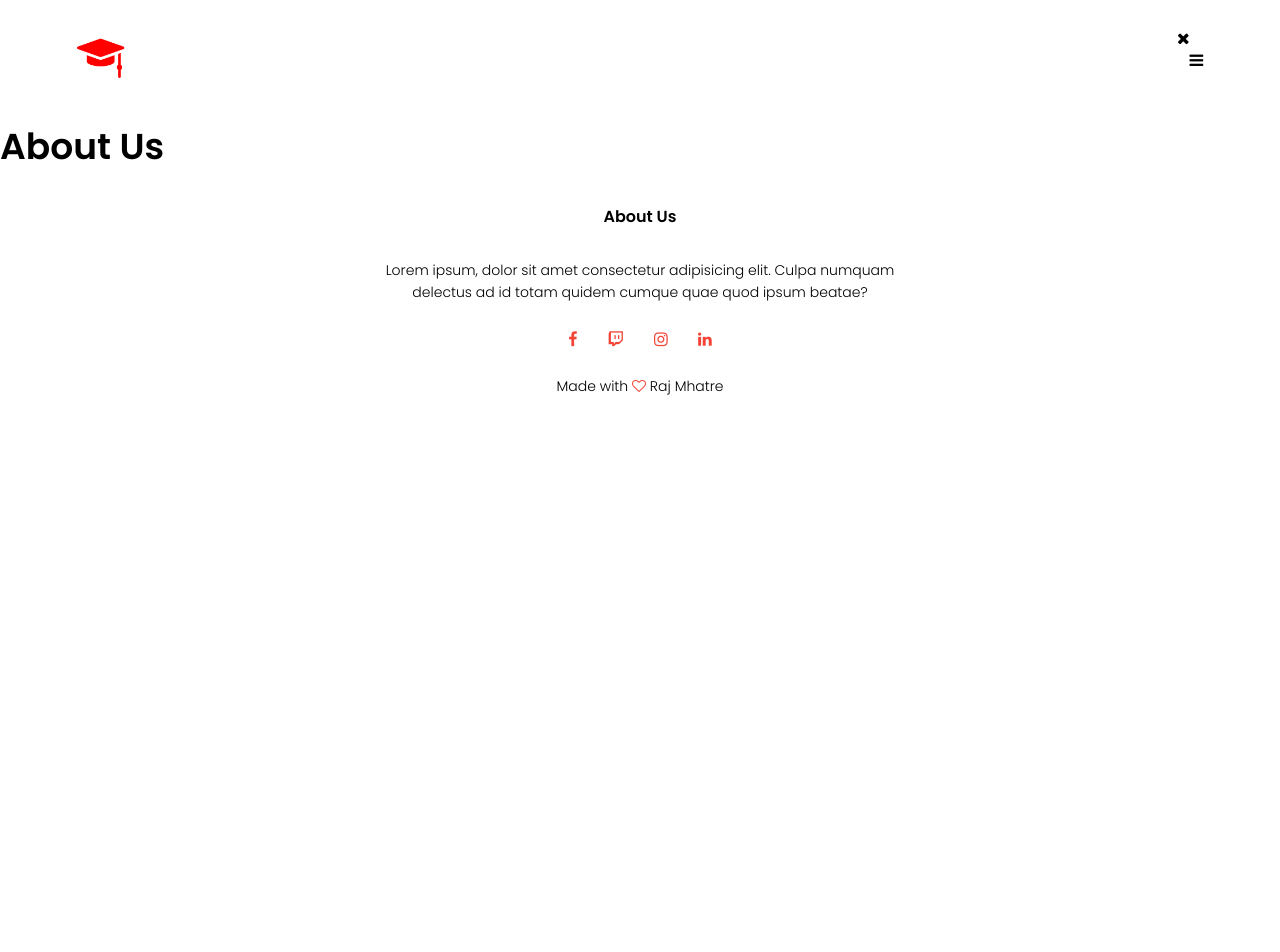
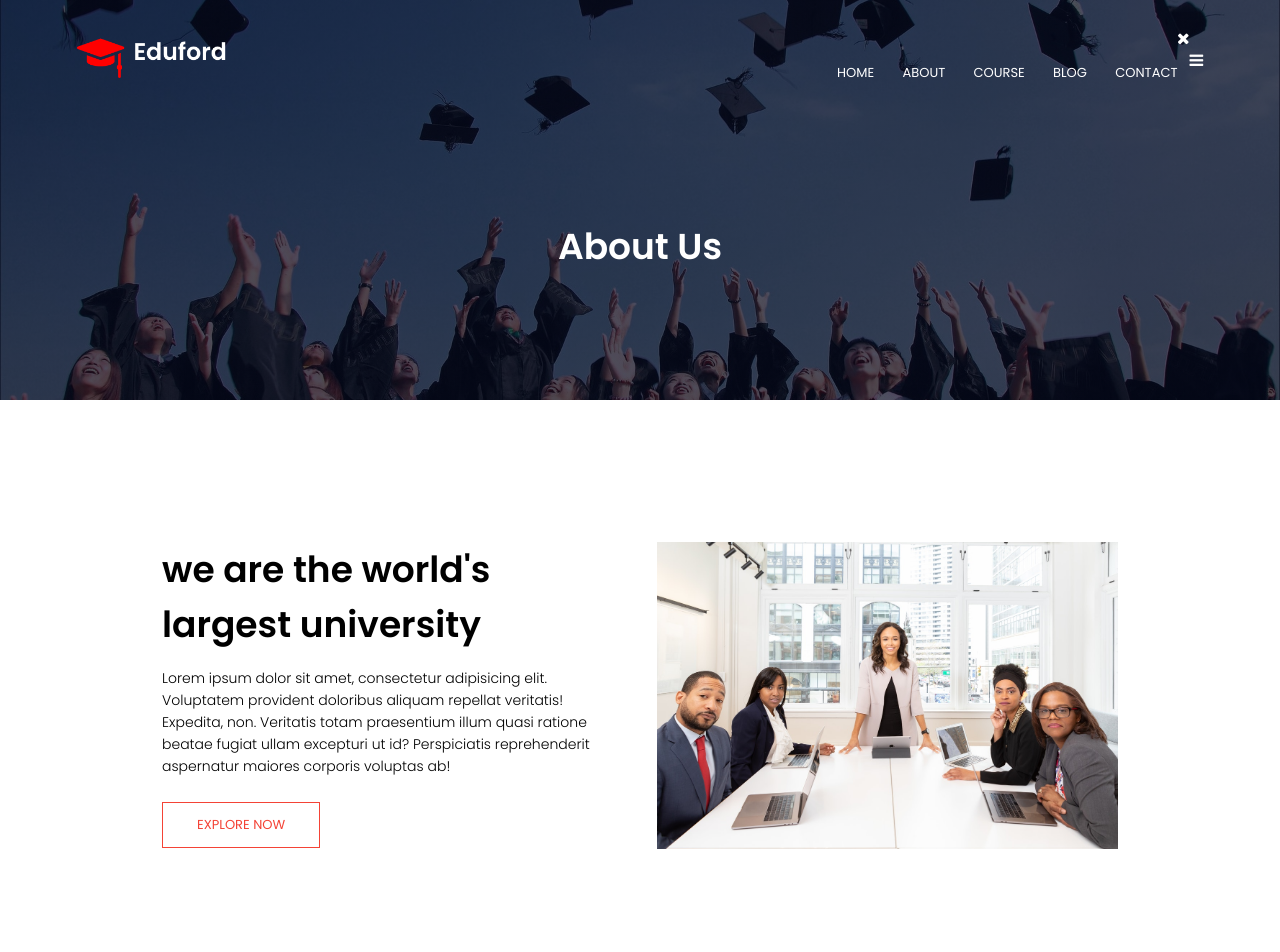
Before and after one commit to pool22110/Vanilla_site, a plain HTML site: page about.html in a window 1280 px wide. Shown: the top 952 px of the page. Before the commit the page ends 800 px from the top, so only its background shows below. Drawn offline with Linux system fonts and the light colour scheme.

Commit message:
completed About us pg an it's css

```diff
--- a/about.html
+++ b/about.html
@@ -37,14 +37,33 @@
       <h1>About Us</h1>
     </section>
 
+    <!-- about us content -->
 
+    <section class="about-us">
+      <div class="row">
+        <div class="about-col">
+          <h1>we are the world's largest university</h1>
+          <p>
+            Lorem ipsum dolor sit amet, consectetur adipisicing elit. Voluptatem
+            provident doloribus aliquam repellat veritatis! Expedita, non.
+            Veritatis totam praesentium illum quasi ratione beatae fugiat ullam
+            excepturi ut id? Perspiciatis reprehenderit aspernatur maiores
+            corporis voluptas ab!
+          </p>
+          <a href="" class="hero-btn red-btn">EXPLORE NOW</a>
+        </div>
+        <div class="about-col">
+            <img src="eduford_img/about.jpg" alt="">
+        </div>
+      </div>
+    </section>
 
     <!-- Footer---------------------- -->
     <section class="footer">
       <h4>About Us</h4>
       <p>
         Lorem ipsum, dolor sit amet consectetur adipisicing elit. Culpa numquam
-        <br>delectus ad id totam quidem cumque quae quod ipsum beatae?
+        <br />delectus ad id totam quidem cumque quae quod ipsum beatae?
       </p>
       <div class="icons">
         <i class="fa fa-facebook"></i>
@@ -52,8 +71,7 @@
         <i class="fa fa-instagram"></i>
         <i class="fa fa-linkedin"></i>
       </div>
-      <p>Made with  <i class="fa fa-heart-o"> </i> Raj Mhatre
-      </p>
+      <p>Made with <i class="fa fa-heart-o"> </i> Raj Mhatre</p>
     </section>
 
     <!-- JavaScript to Toggle menu -->
--- a/style.css
+++ b/style.css
@@ -367,3 +367,46 @@ h3{
 
 
 /* About us page------------------------------ */
+
+.sub-header{
+    height: 50vh;
+    width: 100%;
+    background-position: center;
+    background-size: cover;
+    background-image: linear-gradient(rgba(4,9,30,0.7),rgba(4,9,30,0.7)),url(eduford_img/background.jpg);
+    text-align: center;
+    color: white;
+}
+
+.sub-header h1{
+    margin-top: 100px;
+}
+
+.about-us{
+    width: 80%;
+    margin: auto;
+    padding-top: 80px;
+    padding-bottom: 30px;
+}
+
+.about-col{
+    flex-basis: 48%;
+    padding: 30px 2px;
+}
+.about-col img{
+    width: 100%;
+}
+.about-col h1{
+    padding-top: 0;
+}
+.about-col p {
+    padding: 15px 0 25px;
+}
+.red-btn{
+    border: 1px solid #f44336;
+    background: transparent;
+    color: #f44336;
+}
+.red-btn:hover{
+    color: white;
+}
```
